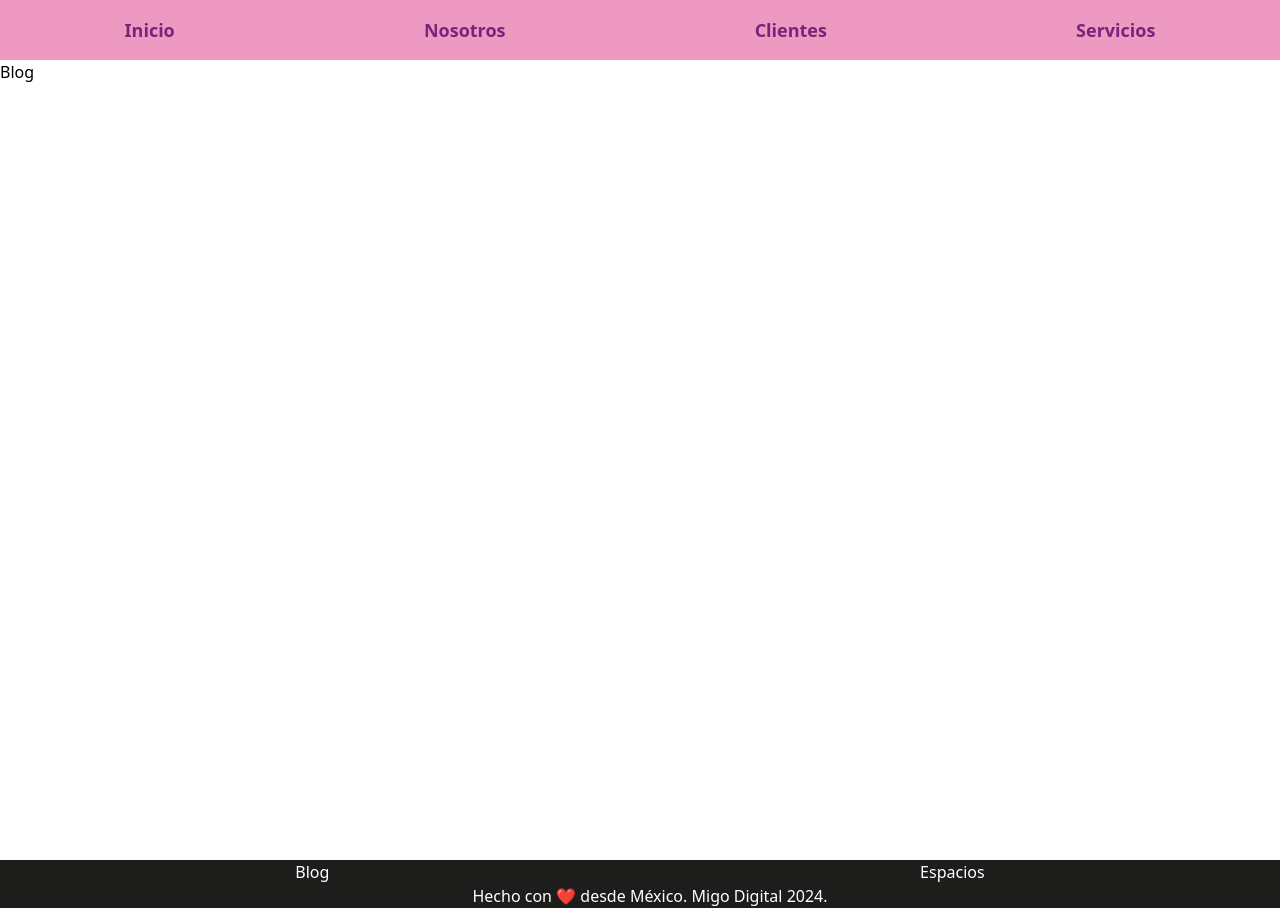
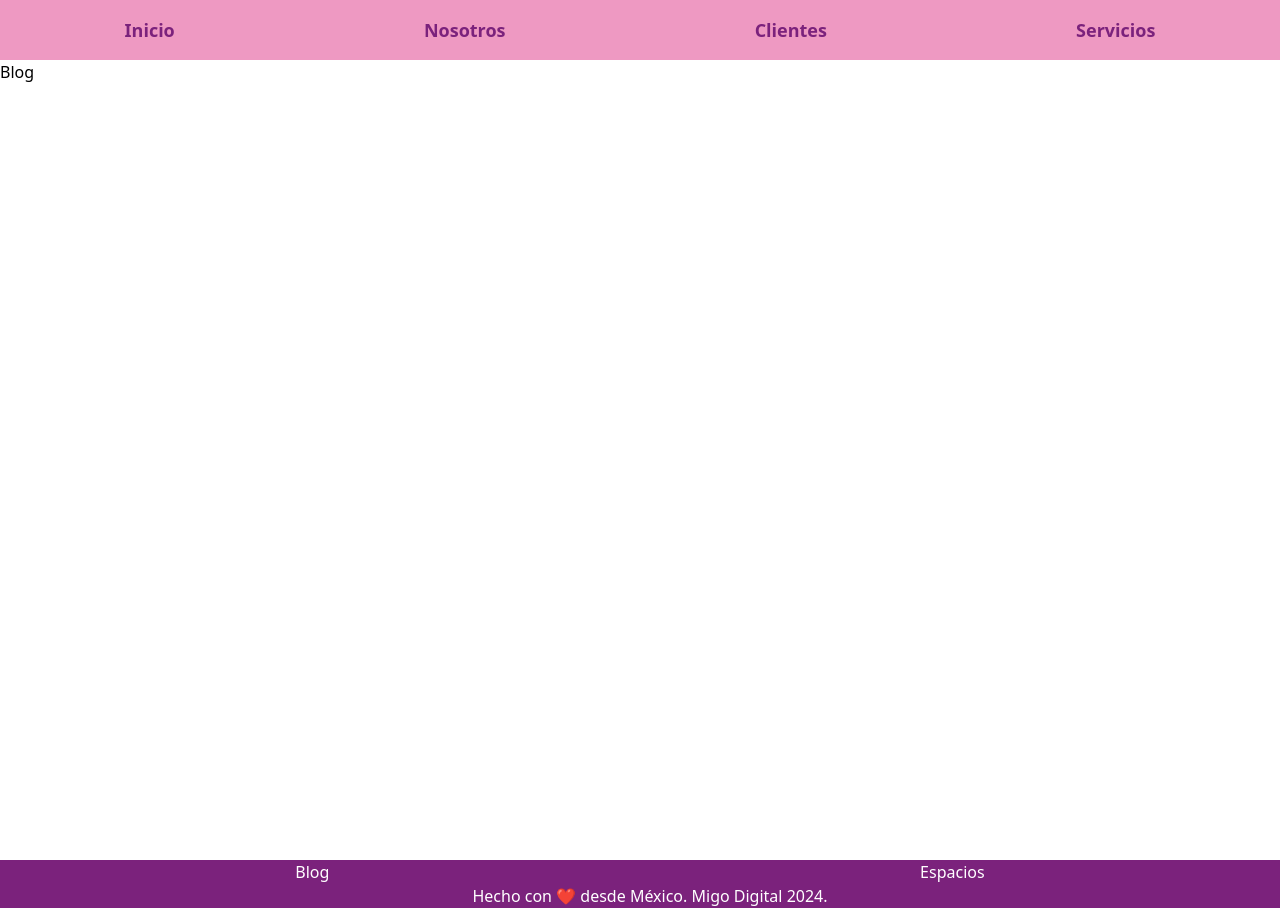
Before and after one commit to SharkF17/migoPage, a React (Vite) app: page /blog in a window 1280 px wide. Built offline with nearby package versions, Linux system fonts and the light colour scheme.

Commit message:
cambia bg footer a morado

```diff
--- a/src/components/footer/Footer.jsx
+++ b/src/components/footer/Footer.jsx
@@ -4,7 +4,7 @@ import logo from "/logo.svg?url";
 export default function Footer() {
   return (
     <>
-      <div className="relative bottom-0 flex w-full flex-col items-center justify-center space-x-5 bg-migonegro text-white">
+      <div className="relative bottom-0 flex w-full flex-col items-center justify-center space-x-5 bg-migomorado text-white">
         <div className="flex w-full flex-row justify-around">
           <a href="/blog">Blog</a>
           <a href="/espacios">Espacios</a>
```
